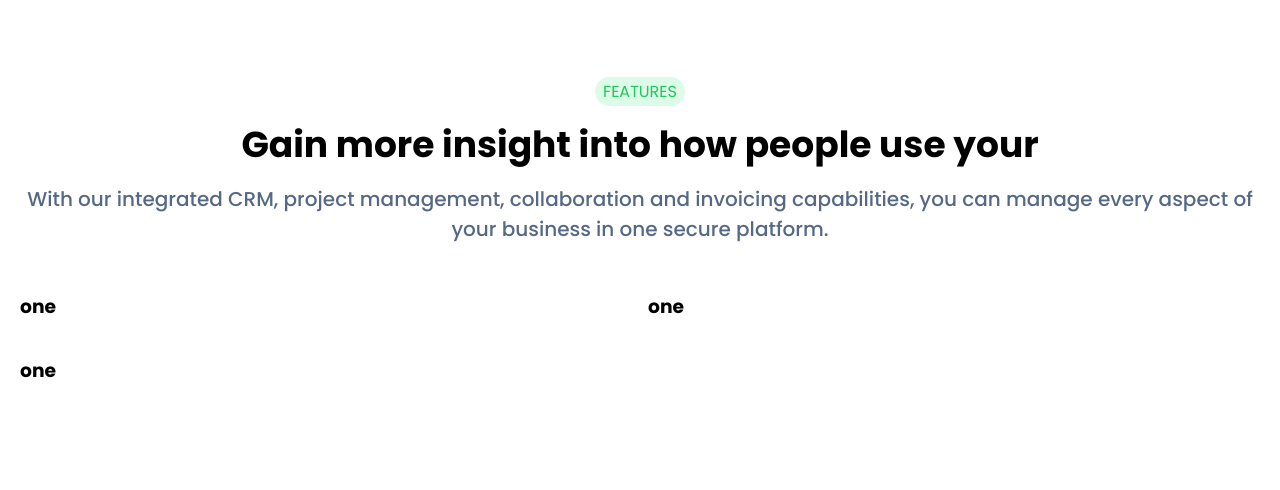
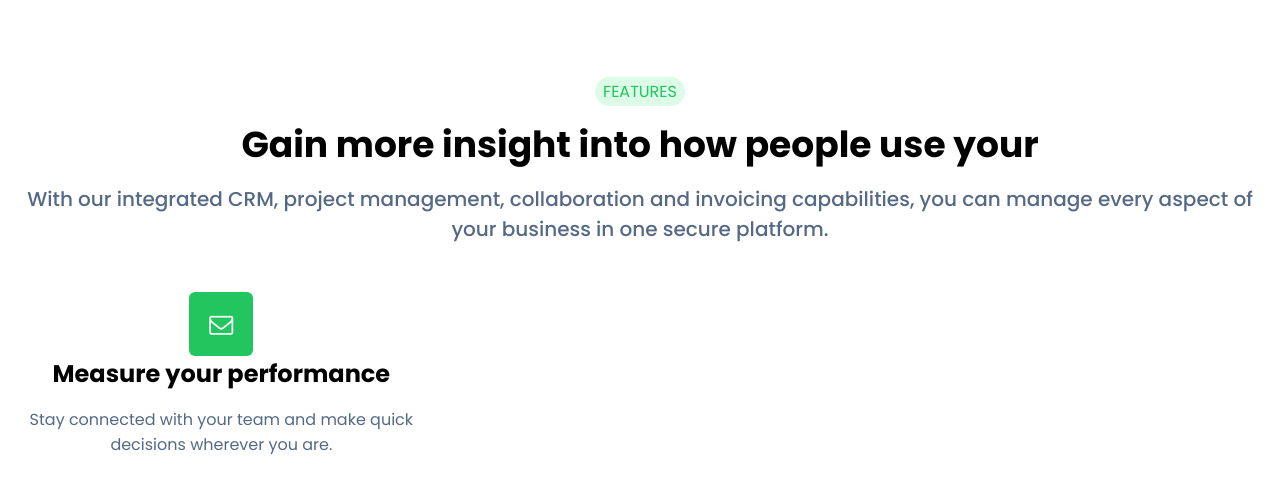
Before and after one commit to mineralaz/09_react_styled_components_css, a React (Vite) app: page / in a window 1280 px wide. Shown: the top 490 px of the page. Built offline with nearby package versions, Linux system fonts and the light colour scheme.

Commit message:
default attrs

```diff
--- a/src/components/gainMore/GainMore.jsx
+++ b/src/components/gainMore/GainMore.jsx
@@ -1,3 +1,4 @@
+import SingleCard from '../singleCard/SingleCard';
 import { Container, Grid, Section } from '../styled/UI.styled';
 import SectionTitle from '../UI/sectionTitle/SectionTitle';
 
@@ -63,10 +64,12 @@ function GainMore(props) {
           subtitle={sectionData.sectionTitle.subtitle}
           title={sectionData.sectionTitle.title}
         />
-        <Grid cols="2">
-          <h3>one</h3>
-          <h3>one</h3>
-          <h3>one</h3>
+        <Grid cols="3">
+          <SingleCard
+            icon={sectionData.gainCards[0].icon}
+            title={sectionData.gainCards[0].title}
+            descr={sectionData.gainCards[0].descr}
+          ></SingleCard>
         </Grid>
       </Container>
     </Section>
--- a/src/components/singleCard/SingleCard.jsx
+++ b/src/components/singleCard/SingleCard.jsx
@@ -1,4 +1,5 @@
 import styled from 'styled-components';
+import { Icon } from '../styled/UI.styled';
 
 const SingleCardLiEl = styled.li`
   display: grid;
@@ -20,7 +21,7 @@ const SingleCardDescr = styled.p`
 function SingleCard(props) {
   return (
     <SingleCardLiEl>
-      <Icon>{props.icon}</Icon>
+      <Icon icon={props.icon}></Icon>
       <SingleCardTitle>{props.title}</SingleCardTitle>
       <SingleCardDescr>{props.descr}</SingleCardDescr>
     </SingleCardLiEl>
--- a/src/components/styled/UI.styled.js
+++ b/src/components/styled/UI.styled.js
@@ -21,3 +21,27 @@ export const Grid = styled.ul`
   padding-left: 0;
 `;
 // susikurti SingleCard componenta, naudojant styled componentus
+// Icon
+// nustatem papildomus atributus priklausancius nuo props
+export const Icon = styled.i.attrs((props) => ({
+  className: `fa fa-${props.icon}`,
+  ariaHidden: true,
+}))`
+  display: flex !important;
+  align-items: center;
+  justify-content: center;
+  font-size: 24px !important;
+  width: 64px;
+  height: 64px;
+  color: #fff;
+  background-color: var(--primary-500);
+  border-radius: 6px;
+`;
+
+// button type submit
+// default attributes
+const SubmitBtn = styled.button.attrs({
+  type: 'submit',
+})`
+  font-size: 2rem;
+`;
```
